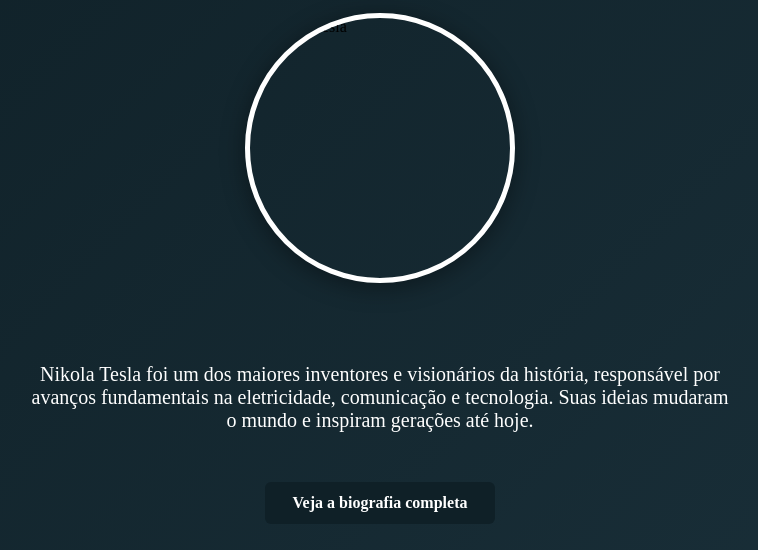
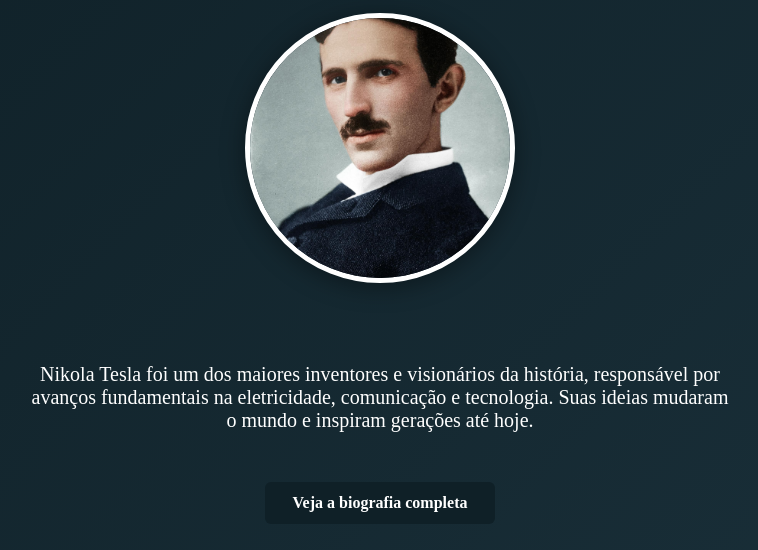
Before and after one commit to cesarjuulio/nikolatesla, a plain HTML site: page index.html in a window 1280 px wide. Shown: the part 132-682 px from the top of the page, without its empty margins (260-1018 px from the left). Drawn offline with Linux system fonts and the light colour scheme; the site is published under a folder, as on GitHub Pages, so addresses that start at the root find nothing.

Commit message:
Update index.html

```diff
--- a/index.html
+++ b/index.html
@@ -16,7 +16,7 @@
             <div class="titulo-sobreposto">
                 <h1 class="titulo-tesla">NIKOLA TESLA</h1>
             </div>
-            <img class="imagem-tesla" src="/images/tesla.jpg" alt="Nikola Tesla" width="260" height="260">
+            <img class="imagem-tesla" src="images/tesla.jpg" alt="Nikola Tesla" width="260" height="260">
         </div>
         <div class="container">
             <p>
```
